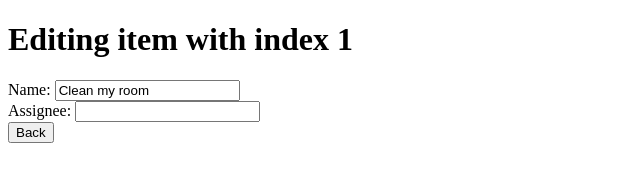
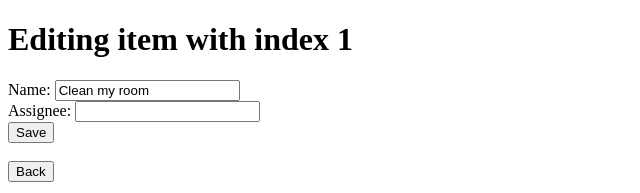
Before and after one commit to ProtaconSolutions/angular2-exercises, an Angular app: page /todos/1/edit in a window 1280 px wide. Shown: the top 193 px of the page, without its empty margins (0-640 px from the left). Built offline with nearby package versions, Linux system fonts and the light colour scheme.

Commit message:
Implemented form-related functionality.

```diff
--- a/src/app/todo/edit-todo-item/edit-todo-item.component.css
+++ b/src/app/todo/edit-todo-item/edit-todo-item.component.css
@@ -0,0 +1,3 @@
+.ng-invalid.ng-touched {
+  border: 1px solid red;
+}
--- a/src/app/todo/edit-todo-item/edit-todo-item.component.html
+++ b/src/app/todo/edit-todo-item/edit-todo-item.component.html
@@ -1,7 +1,22 @@
 <h1>Editing item with index {{index}}</h1>
 
-Name: <input type="text" [(ngModel)]="item.name" /><br/>
-Assignee: <input type="text" [(ngModel)]="item.assignee" />
-
+<form (submit)="form.valid && save()" #form="ngForm" novalidate>
+  Name: <input type="text" name="name" [(ngModel)]="name" required #nameControl="ngModel" />
+  <span *ngIf="nameControl.invalid && nameControl.touched">
+    Name is required!
+  </span>
+  <br/>
+  Assignee: <input
+              type="text"
+              name="assignee"
+              [(ngModel)]="assignee"
+              pattern="[a-z0-9._%+-]+@[a-z0-9.-]+\.[a-z]{2,3}$"
+              #assigneeControl="ngModel"/>
+  <span *ngIf="assigneeControl.invalid && assigneeControl.touched">
+    Assignee needs to be valid email.
+  </span>
+  <br/>
+  <button type="submit" [disabled]="form.invalid">Save</button>
+</form>
 <br/>
 <button [routerLink]="'../..'">Back</button>
--- a/src/app/todo/edit-todo-item/edit-todo-item.component.ts
+++ b/src/app/todo/edit-todo-item/edit-todo-item.component.ts
@@ -10,12 +10,17 @@ import { TodoService } from '../todo.service';
 })
 export class EditTodoItemComponent implements OnInit {
   index: number;
-  item: TodoItem = {name: '', assignee: '', done: false};
+  item: TodoItem;
 
-  constructor(todoService: TodoService, route: ActivatedRoute) {
+  name: string = '';
+  assignee: string = '';
+
+  constructor(private todoService: TodoService, route: ActivatedRoute) {
     route.params.subscribe((params) => {
       this.index = +params['index'];
-      this.item = todoService.getItemByIndex(this.index);
+      this.item = this.todoService.getItemByIndex(this.index);
+      this.name = this.item.name;
+      this.assignee = this.item.assignee;
     });
   }
 
@@ -23,4 +28,9 @@ export class EditTodoItemComponent implements OnInit {
 
   }
 
+  save() {
+    this.item.name = this.name;
+    this.item.assignee = this.assignee;
+  }
+
 }
--- a/src/app/todo/todo-item/todo-item.component.html
+++ b/src/app/todo/todo-item/todo-item.component.html
@@ -2,7 +2,7 @@
   [class.active]="item.active"
   (mouseover)="item.active = true;"
   (mouseleave)="item.active = false;"
-  [class.strikethrough]="item.done"
-  [routerLink]="[index, 'edit']">
-  {{item.name | capitalize}} (assignee: {{item.assignee}}, done: {{item.done}}) <input type="checkbox" [(ngModel)]="item.done" />
+  [class.strikethrough]="item.done">
+  <span [routerLink]="[index, 'edit']">{{item.name | capitalize}}</span>
+  (assignee: {{item.assignee}}, done: {{item.done}}) <input type="checkbox" [(ngModel)]="item.done" />
 </li>
```
